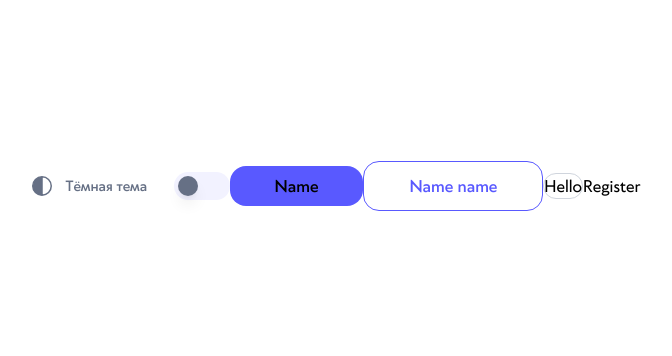
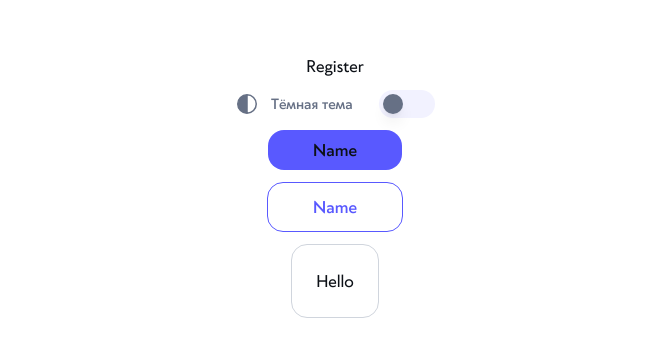
Before and after one commit to Renata-And/syncra, a React (Vite) app: page / in a window 1280 px wide. Shown: the part 214-570 px from the top of the page, without its empty margins (305-977 px from the left). Built offline with nearby package versions, Linux system fonts and the light colour scheme.

Commit message:
Update layout

```diff
--- a/src/app/App.tsx
+++ b/src/app/App.tsx
@@ -11,19 +11,12 @@ function App() {
 
   return (
     <ThemeProvider>
-      <div className="font-klein min-h-screen flex items-center justify-center border-light-bg dark:bg-dark-bg">
-        <ThemeToggle />
-        <CustomButton variant="primary">Name</CustomButton>
-        <CustomButton variant="outlined" padding="lg">
-          Name name
-        </CustomButton>
-        <BaseCard>
-          <p>Hello</p>
-        </BaseCard>
+      <div className="font-klein min-h-screen flex items-center justify-center border-light-bg dark:bg-dark-bg text-main-black dark:text-white">
+        <div className="flex flex-col items-center gap-3">
           <Router>
             <nav>
               <ul>
-              <li>
+                <li className="hover:text-primary dark:hover:text-primary-dark duration-100">
                   <Link to="/register">Register</Link>
                 </li>
               </ul>
@@ -33,6 +26,17 @@ function App() {
               <Route path="/register" element={<Register />} />
             </Routes>
           </Router>
+          <ThemeToggle />
+          <CustomButton variant="primary">Name</CustomButton>
+          <CustomButton variant="outlined" padding="lg">
+            Name
+          </CustomButton>
+          <BaseCard>
+            <div className="p-6">
+              <p>Hello</p>
+            </div>
+          </BaseCard>
+        </div>
       </div>
     </ThemeProvider>
   )
--- a/src/index.css
+++ b/src/index.css
@@ -6,6 +6,7 @@
   --color-*: initial;
 
   --color-white: #ffffff;
+  --color-main-black: #0D1117;
   --color-light-purple: #f2f2ff;
 
   --color-light-bg: #ffffff;
```
Lines whose indentation alone changed are shown as unchanged.
